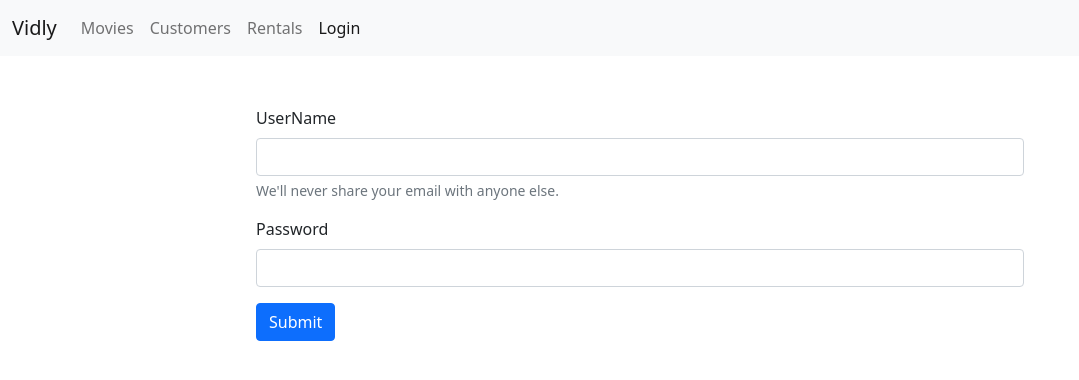
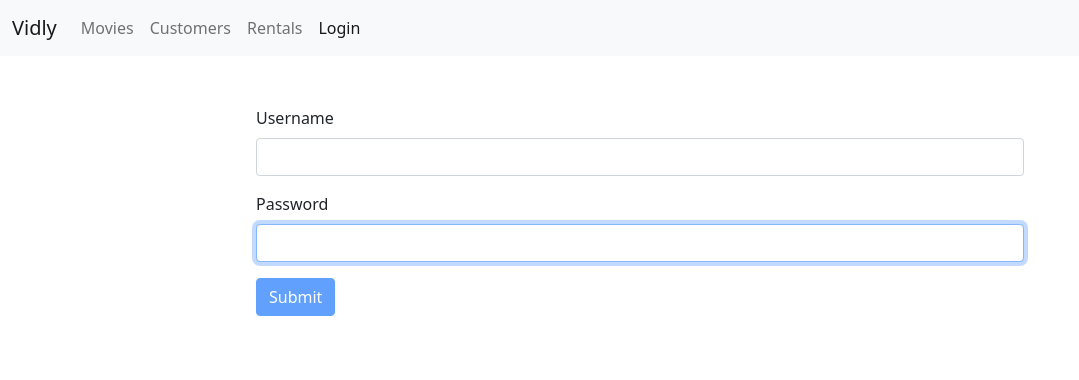
Before and after one commit to Beginner777-cpp/movieReact, a React (Create React App) app: page /login in a window 1280 px wide. Shown: the top 380 px of the page, without its empty margins (0-1079 px from the left). Built offline with nearby package versions, Linux system fonts and the light colour scheme.

Commit message:
login component completed

```diff
--- a/package.json
+++ b/package.json
@@ -8,6 +8,7 @@
     "@testing-library/user-event": "^12.8.3",
     "bootstrap": "^5.0.2",
     "font-awesome": "^4.7.0",
+    "joi-browser": "^13.4.0",
     "lodash": "^4.17.21",
     "prop-types": "^15.7.2",
     "react": "^17.0.2",
--- /dev/null
+++ b/src/Components/common/form.jsx
@@ -0,0 +1,80 @@
+import { Component } from "react";
+import Joi from "joi-browser";
+import Input from "./input";
+class Form extends Component {
+  validate = () => {
+    const errors = {};
+    const options = { abortEarly: false };
+    const result = Joi.validate(this.state.account, this.schema, options);
+    if (result.error) {
+      for (const error of result.error.details) {
+        if (error.message) {
+          errors[error.path[0]] = error.message;
+        }
+      }
+    }
+
+    return Object.keys(errors).length === 0 ? null : errors;
+  };
+  handleSubmit = (e) => {
+    e.preventDefault();
+    const errors = this.validate();
+    console.log(errors);
+    this.setState({ errors: errors || {} });
+    if (errors) {
+      return;
+    }
+    this.doSubmit();
+  };
+
+  validateProperty = ({ name, value }) => {
+    const schema = { [name]: this.schema[name] };
+    const result = Joi.validate({ [name]: value }, schema);
+    if (result.error) {
+      return result.error.details[0].message;
+    }
+    return null;
+  };
+  handleChange = ({ currentTarget }) => {
+    const errors = { ...this.state.errors };
+
+    const errorMessage = this.validateProperty(currentTarget);
+    if (errorMessage) {
+      errors[currentTarget.name] = errorMessage;
+    } else {
+      delete errors[currentTarget.name];
+    }
+
+    const account = {
+      ...this.state.account,
+    };
+    account[currentTarget.name] = currentTarget.value;
+    this.setState({ account, errors });
+  };
+
+  renderInput = (name, label, type="text") => {
+    return (
+      <Input
+        name={name}
+        type={type}
+        onChange={this.handleChange}
+        value={this.state.account[name]}
+        label={label}
+        errors={this.state.errors[name]}
+      />
+    );
+  };
+  renderBtn = () => {
+    return (
+      <button
+        type="submit"
+        className="btn btn-primary"
+        disabled={this.validate()}
+      >
+        Submit
+      </button>
+    );
+  };
+}
+
+export default Form;
--- /dev/null
+++ b/src/Components/common/input.jsx
@@ -0,0 +1,21 @@
+import React from "react";
+
+const Input = ({ name, label, errors, ...rest}) => {
+  return (
+    <div className="mb-3">
+      <label htmlFor={name} className="form-label">
+        {label}
+      </label>
+      <input
+        {...rest}
+        id={name}
+        name={name}
+        className="form-control"
+        autoFocus
+      />
+      {errors && <div className="alert alert-danger">{errors}</div>}
+    </div>
+  );
+};
+
+export default Input;
--- a/src/Components/loginForm.jsx
+++ b/src/Components/loginForm.jsx
@@ -1,44 +1,34 @@
-import React, { Component } from "react";
-
-class LoginForm extends Component {
+import React from "react";
+import Joi from "joi-browser";
+import Form from "./common/form";
+class LoginForm extends Form {
   constructor(props) {
     super(props);
-    this.state = {};
+    this.state = {
+      account: { username: "", password: "" },
+      errors: {
+        username: "",
+        password: "",
+      },
+    };
+    this.schema = {
+      username: Joi.string().required().label("Username"),
+      password: Joi.string().required().label("Password"),
+    };
   }
-  handleSubmit = (e) => {
-    e.preventDefault();
-    console.log("Submitted");
-  };
+  componentDidMount() {
+    // this.username.current.focus();
+  }
+
+  doSubmit = ()=>{
+    console.log('Submitted');
+  }
   render() {
     return (
-      <form className="form" onSubmit={this.handleSubmit}>
-        <div className="mb-3">
-          <label htmlFor="exampleInputEmail1" className="form-label">
-            UserName
-          </label>
-          <input
-            type="text"
-            className="form-control"
-            id="exampleInputEmail1"
-            aria-describedby="emailHelp"
-          />
-          <div id="emailHelp" className="form-text">
-            We'll never share your email with anyone else.
-          </div>
-        </div>
-        <div className="mb-3">
-          <label htmlFor="exampleInputPassword1" className="form-label">
-            Password
-          </label>
-          <input
-            type="password"
-            className="form-control"
-            id="exampleInputPassword1"
-          />
-        </div>
-        <button type="submit" className="btn btn-primary">
-          Submit
-        </button>
+      <form className="form" onSubmit={this.handleSubmit} method="GET">
+        {this.renderInput('username', 'Username')}
+        {this.renderInput('password', 'Password', 'password')}
+        {this.renderBtn()}
       </form>
     );
   }
```
Also changed, not shown: 1 other file (tests, documents, lock files or other folders).
